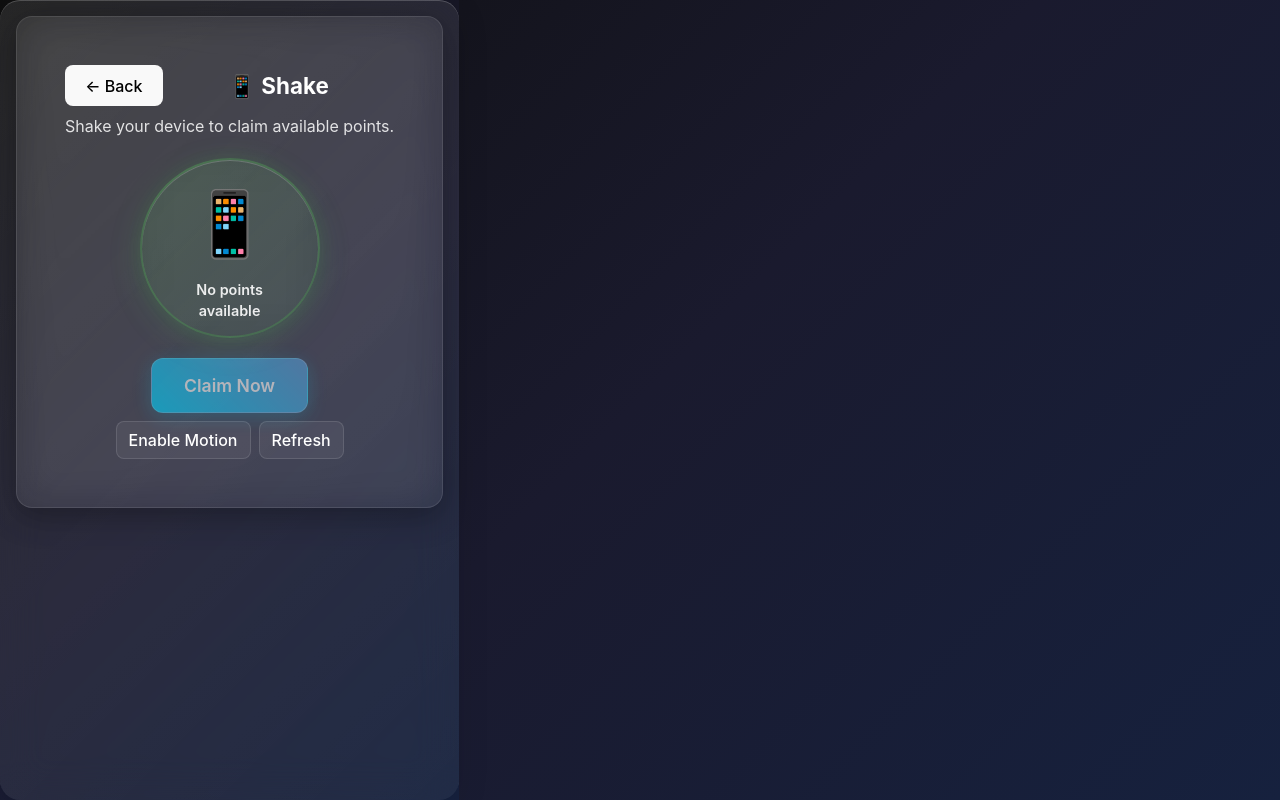
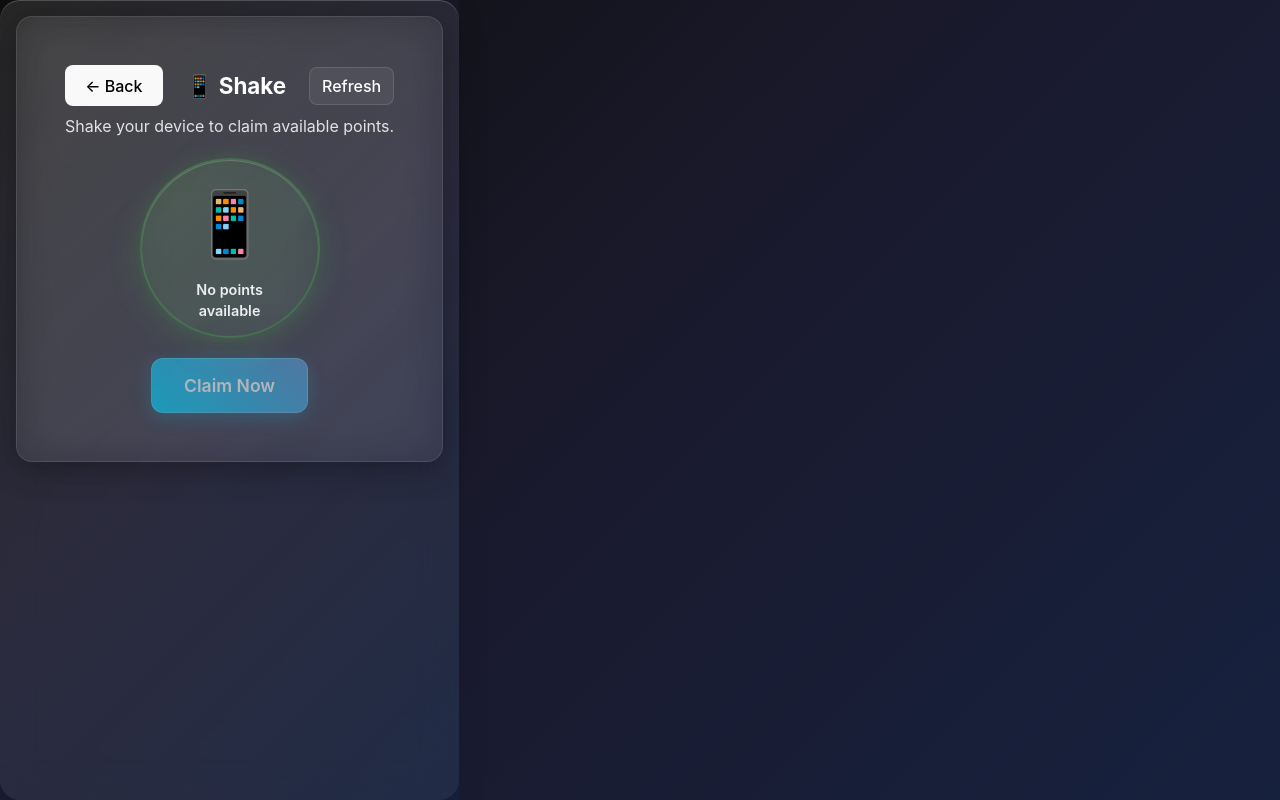
Before and after one commit to Maggg1/shakeminigame, a React (Vite) app: page /#/shake in a window 1280 px wide. Built offline with nearby package versions, Linux system fonts and the light colour scheme; no server answers.

Commit message:
update ui design

```diff
--- a/src/components/ShakeDashboard.css
+++ b/src/components/ShakeDashboard.css
@@ -39,6 +39,15 @@ body.light-theme .shake-dashboard {
   border: 1px solid rgba(255, 255, 255, 0.15);
   transition: all 0.3s ease;
 }
+
+/* Actions in the top-right of stats card */
+.stats-card-actions {
+  display: inline-flex;
+  gap: 8px;
+  align-items: center;
+}
+
+.stats-card { position: relative; }
 
 body.light-theme .stats-card {
   background: linear-gradient(135deg, rgba(255, 255, 255, 0.9), rgba(255, 255, 255, 0.7));
--- a/src/components/ShakeDashboard.jsx
+++ b/src/components/ShakeDashboard.jsx
@@ -457,7 +457,7 @@ export const ShakeDashboard = ({ phoneNumber }) => {
           </div>
         )}
         <div className="manual-refresh">
-          <button className="refresh-btn" onClick={() => { setStopPolling(false); fetchUserPoints(); }}>Refresh now</button>
+          <button className="refresh-btn" onClick={() => { setStopPolling(false); fetchUserPoints(); }}>Refresh</button>
         </div>
       </div>
 
--- a/src/pages/ShakePage.jsx
+++ b/src/pages/ShakePage.jsx
@@ -14,7 +14,6 @@ export default function ShakePage() {
   const [isShaking, setIsShaking] = useState(false);
   const [availablePoints, setAvailablePoints] = useState(0);
   const [lastClaimed, setLastClaimed] = useState(null);
-  const [motionEnabled, setMotionEnabled] = useState(false);
   const lastAccel = useRef({ x: null, y: null, z: null });
 
   // On mount, consume any recent claim result saved by the claim flow
@@ -55,7 +54,7 @@ export default function ShakePage() {
         // Attach Firebase ID token
         let token = null;
         try { const a = getAuth(); if (a.currentUser) token = await a.currentUser.getIdToken(); } catch(e) { token = null; }
-        const headers = token ? { 'Authorization': `Bearer ${token}`, 'Content-Type': 'application/json' } : { 'Content-Type': 'application/json' };
+  const headers = token ? { 'Authorization': `Bearer ${token}`, 'Content-Type': 'application/json' } : { 'Content-Type': 'application/json' };
         // Add a cache-busting timestamp to avoid stale responses
         const res = await fetch(`${API}/rewards?email=${encodeURIComponent(email)}&_=${Date.now()}`, { headers, credentials: 'include' });
         if (res.ok) {
@@ -65,6 +64,8 @@ export default function ShakePage() {
         }
       } catch (e) { }
     };
+    // expose fetchPoints to window for header button and events
+    window.__shakeFetchPoints = fetchPoints;
     fetchPoints();
   }, [email]);
 
@@ -137,18 +138,20 @@ export default function ShakePage() {
       }
     };
 
+    // Try to attach device motion listener automatically on mount.
+    // Note: on iOS, requestPermission may require a user gesture and can fail silently.
     if (window.DeviceMotionEvent && typeof window.DeviceMotionEvent.requestPermission === 'function') {
-      // iOS 13+ requires permission
-      // don't auto-request on mount; expose a button to the user to request permission
-      // note: some browsers require a user gesture to call requestPermission
-      // so we only attempt if motionEnabled becomes true
-      if (motionEnabled) {
+      try {
         window.DeviceMotionEvent.requestPermission().then((resp) => {
           if (resp === 'granted') window.addEventListener('devicemotion', handleMotion);
-        }).catch(() => {});
+        }).catch(() => {
+          // permission denied or unavailable
+        });
+      } catch (e) {
+        // calling requestPermission may throw on some browsers without user gesture
       }
     } else if (window.DeviceMotionEvent) {
-      if (motionEnabled) window.addEventListener('devicemotion', handleMotion);
+      try { window.addEventListener('devicemotion', handleMotion); } catch (e) {}
     }
 
     return () => {
@@ -233,37 +236,7 @@ export default function ShakePage() {
     }
   };
 
-  // helper: try to enable motion on user gesture (iOS requires user gesture)
-  const enableMotion = async () => {
-    try {
-      // set flag then request permission in the motion effect
-      setMotionEnabled(true);
-      if (window.DeviceMotionEvent && typeof window.DeviceMotionEvent.requestPermission === 'function') {
-        const resp = await window.DeviceMotionEvent.requestPermission();
-        if (resp === 'granted') {
-          window.addEventListener('devicemotion', (ev) => {
-            const a = ev.accelerationIncludingGravity || ev.acceleration || { x:0,y:0,z:0 };
-            const { x, y, z } = a;
-            if (lastAccel.current.x === null) {
-              lastAccel.current = { x, y, z };
-              return;
-            }
-            const dx = Math.abs(x - lastAccel.current.x || 0);
-            const dy = Math.abs(y - lastAccel.current.y || 0);
-            const dz = Math.abs(z - lastAccel.current.z || 0);
-            lastAccel.current = { x, y, z };
-            const magnitude = Math.sqrt(dx*dx + dy*dy + dz*dz);
-            if (magnitude > SHAKE_THRESHOLD && availablePoints > 0 && !isShaking) triggerClaim();
-          });
-        }
-      } else if (window.DeviceMotionEvent) {
-        // on some browsers permission isn't required; just attach
-        window.addEventListener('devicemotion', handleMotion);
-      }
-    } catch (e) {
-      console.warn('Could not enable device motion', e);
-    }
-  };
+  // no enableMotion helper — motion is auto-requested on mount
 
   return (
     <div className="shake-dashboard">
@@ -272,6 +245,9 @@ export default function ShakePage() {
         <header className="shake-page-header">
           <button className="shake-back-btn" onClick={() => navigate('/')}>← Back</button>
           <h2>📱 Shake</h2>
+          <div style={{ justifySelf: 'end' }}>
+            <button className="refresh-btn" onClick={() => { if (window.__shakeFetchPoints) { window.__shakeFetchPoints(); } }}>Refresh</button>
+          </div>
         </header>
 
         <p className="shake-page-subtitle">Shake your device to claim available points.</p>
@@ -285,10 +261,7 @@ export default function ShakePage() {
           <button className="shake-btn" onClick={triggerClaim} disabled={isShaking || availablePoints === 0}>Claim Now</button>
         </div>
 
-        <div style={{ marginTop: 8, textAlign: 'center' }}>
-          <button className="refresh-btn" onClick={() => { enableMotion(); }} style={{ marginRight: 8 }}>Enable Motion</button>
-          <button className="refresh-btn" onClick={() => { (async ()=>{ try { const res = await fetch(`${API}/rewards?email=${encodeURIComponent(email)}&_=${Date.now()}`, { credentials: 'include' }); if (res.ok) { const d = await res.json(); setAvailablePoints(d.availablePoints ?? d.available ?? d.unclaimed ?? d.points ?? 0); } } catch(e){} })(); }}>Refresh</button>
-        </div>
+
 
         {lastClaimed !== null && <p style={{ marginTop: 12 }}>Last claimed: {lastClaimed} pts</p>}
         </div>
```
